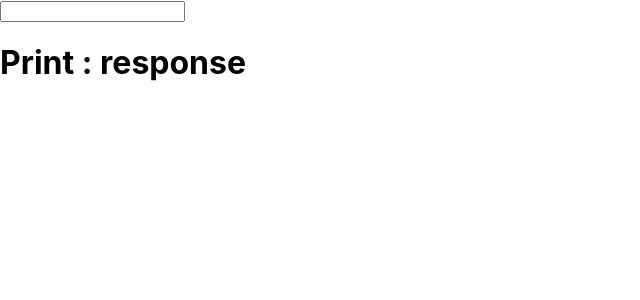
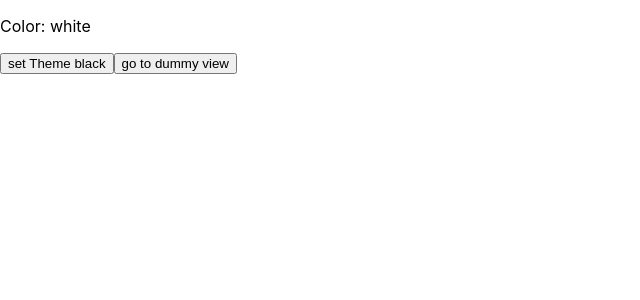
Before and after one commit to Steve246/react-hooks, a React (Create React App) app: page / in a window 1280 px wide. Shown: the top 300 px of the page, without its empty margins (0-640 px from the left). Built offline with nearby package versions, Linux system fonts and the light colour scheme.

Commit message:
[UPD] DummyView, App.js, Theme Modifier

```diff
--- a/src/App.js
+++ b/src/App.js
@@ -2,6 +2,8 @@ import logo from "./logo.svg";
 import "./App.css";
 import { useState } from "react";
 import MoreEffect from "./components/MoreEffect";
+import ThemeModifier from "./components/ThemeModifier";
+import DummyView from "./components/DummyView";
 
 const App = () => {
   const [dark, setDark] = useState(false);
@@ -23,7 +25,14 @@ const App = () => {
   //   </div>
   // );
 
-  return <MoreEffect />;
+  // return <MoreEffect />;
+
+  const [pageID, setPageId] = useState(0);
+  return pageID === 0 ? (
+    <ThemeModifier onNavigate={() => setPageId(1)} />
+  ) : (
+    <DummyView onNavigate={() => setPageId(0)} />
+  );
 };
 
 export default App;
--- /dev/null
+++ b/src/components/DummyView.js
@@ -0,0 +1,9 @@
+const DummyView = (props) => {
+  return (
+    <div>
+      <button onClick={props.onNavigate}> Go Back </button>
+    </div>
+  );
+};
+
+export default DummyView;
--- /dev/null
+++ b/src/components/ThemeModifier.js
@@ -0,0 +1,34 @@
+import { useEffect, useState } from "react";
+
+const ThemeModifier = (props) => {
+  const [dark, setDark] = useState(false);
+
+  // sama dengan componentDidMount dan ComponentDidUpdate
+
+  useEffect(() => {
+    document.title = `Theme ${dark ? "black" : "white"} `;
+
+    return () => {
+      console.log("komponen akana dipanggil (will unmount");
+    };
+  });
+
+  return (
+    <div style={{ backgroundColor: dark ? "black" : "white" }}>
+      <p style={{ color: dark ? "white" : "black" }}>
+        {" "}
+        Color: {dark ? "black" : "white"}{" "}
+      </p>
+      <button onClick={() => setDark(!dark)}>
+        set Theme {dark ? "white" : "black"}
+      </button>
+      {/* <button onClick={setOn}>set On {dark ? "white" : "black"}</button>
+
+      <button onClick={setOff}>set Off {dark ? "white" : "black"}</button> */}
+
+      <button onClick={props.onNavigate}> go to dummy view</button>
+    </div>
+  );
+};
+
+export default ThemeModifier;
```
